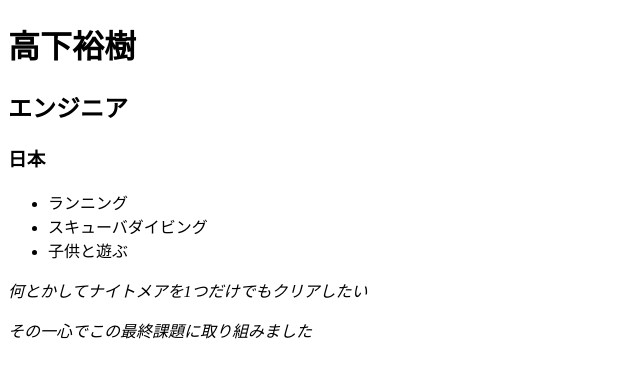
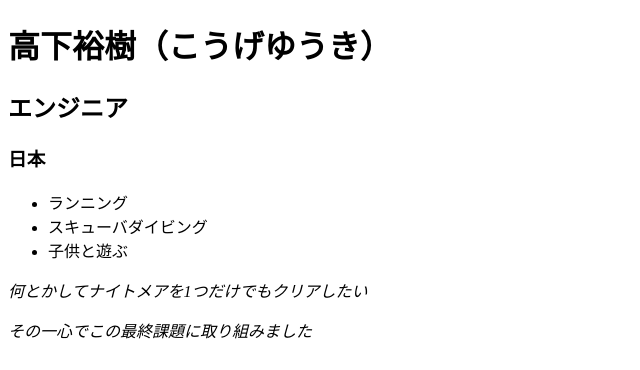
Before and after one commit to Yuki-Koge-1460558/Yuki-Koge-1460558.io, a plain HTML site: page index.html in a window 1280 px wide. Shown: the top 370 px of the page, without its empty margins (0-640 px from the left). Drawn offline with Linux system fonts and the light colour scheme.

Commit message:
Update index.html

```diff
--- a/index.html
+++ b/index.html
@@ -8,7 +8,7 @@
 
    <body>
     <h1>
-      高下裕樹
+      高下裕樹（こうげゆうき）
     </h1>
     <h2>
       エンジニア
```
